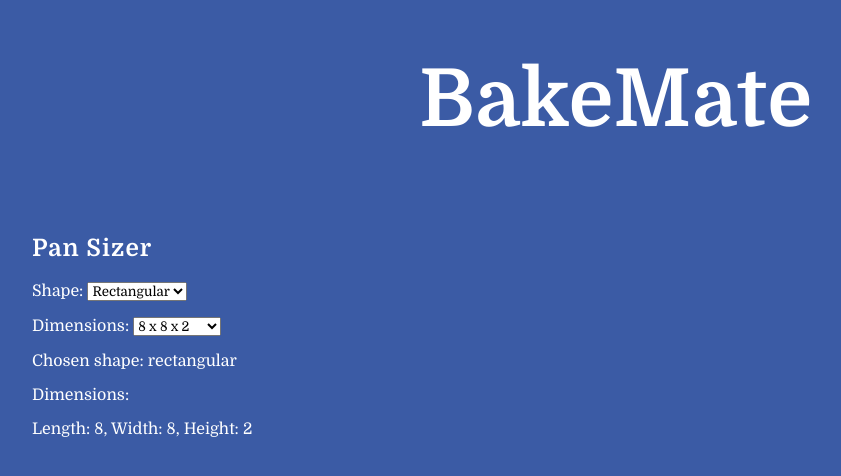
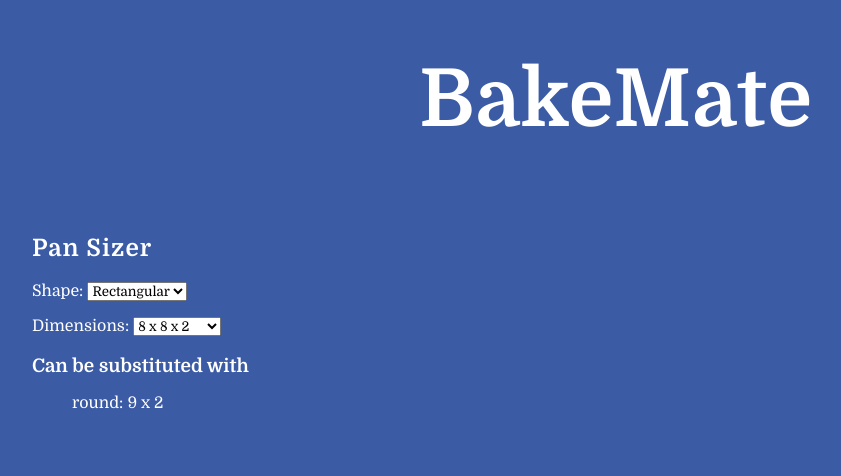
Before and after one commit to amandaclement/bake-mate, a React (Create React App) app: page / in a window 1280 px wide. Shown: the top 476 px of the page, without its empty margins (24-865 px from the left). Built offline with nearby package versions, Linux system fonts and the light colour scheme.

Commit message:
Updated PanSizer: form is fully functional & renders matches to page

```diff
--- a/src/components/PanSizer.jsx
+++ b/src/components/PanSizer.jsx
@@ -4,31 +4,36 @@ import { useState } from 'react';
 const pans = {
     rectangular: [
         { length: 8, width: 8, height: 2 },
-        { length: 9, width: 9, height: 2 },
+        { length: 9, width: 9, height: 2  },
         { length: 10, width: 10, height: 2 },
         { length: 11, width: 7, height: 2 },
         { length: 13, width: 9, height: 2 }
     ],
     round: [
         { diameter: 6, height: 2 },
+        { diameter: 8, height: 2 },
         { diameter: 9, height: 2 },
-        { diameter: 9, height: 2 }
+        { diameter: 10, height: 2 }
     ],
     springform: [
-        { diameter: 9, height: 2.5 },
-        { diameter: 10, height: 2.5 }
+        { diameter: 8, height: 3 },
+        { diameter: 9, height: 3 }
     ],
     bundt: [
+        { diameter: 8, height: 4 },
         { diameter: 10, height: 3 }
     ],
     tube: [
+        { diameter: 8, height: 3 },
         { diameter: 9, height: 3 }
     ],
     loaf: [
-        { length: 8, width: 4, height: 3 },
-        { length: 9, width: 5, height: 3 }
+        { length: 8, width: 4, height: 2.5 },
+        { length: 9, width: 5, height: 2.5 }
     ],
 };
+
+const maxVolumeDifference = 0.1;
 
 // Generates dimension options for specific pan type
 function dimensionOptions(type) {
@@ -42,6 +47,67 @@ function dimensionOptions(type) {
             value: { diameter, height },
             label: `${diameter} x ${height}`
         }));
+    }
+}
+
+// Converts cubic inches to litres
+function cubicInchesToLitres(x) {
+    return x * 0.0163871;
+}
+
+// Calculates volume of a cylinder without unit conversion
+function cylinderVolume(diameter, height) {
+    return (diameter/2) * (diameter/2) * height * Math.PI;
+}
+
+// Calculates volume of a cuboid with unit conversion
+function calculateCuboidVolume({ length, width, height }) {
+    return cubicInchesToLitres(length * width * height);
+}
+
+// Calculates volume of a cylinder with unit conversion
+function calculateCylinderVolume({ diameter, height }) {
+    return cubicInchesToLitres(cylinderVolume(diameter, height));
+}
+
+// Calculates volume of a cylinder with a hole in the middle with unit conversion
+// Scaler is used in a very rudimentary way to account for loss of volume due to angled base of bundt cakes
+function calculateHollowCylinderVolume({ diameter, height }, scaler) {
+    const outerVolume = cylinderVolume(diameter, height);
+    const innerDiameter = diameter/10;
+    const innerVolume = cylinderVolume(innerDiameter, height);
+    return cubicInchesToLitres(outerVolume * scaler - innerVolume);
+}
+
+// Calculates volume of pan based on type and dimensions
+function calculateVolume(type, dimensions) {
+    if (type === 'rectangular' || type === 'loaf') {
+        return calculateCuboidVolume(dimensions);
+    } else if (type === 'round' || type === 'springform') {
+        return calculateCylinderVolume(dimensions);
+    } else if (type === 'tube') {
+        return calculateHollowCylinderVolume(dimensions, 1);
+    } else if (type === 'bundt') {
+        return calculateHollowCylinderVolume(dimensions, 0.7);
+    }
+}
+
+// Adds corresponding volume for each dimension set in pans
+function addVolumes() {
+    for (const type in pans) {
+        pans[type].forEach(dimensions => {
+            dimensions.volume = calculateVolume(type, dimensions);
+        });
+    }
+}
+addVolumes();
+
+// Generates dimension options for specific pan type
+function getDimensions(type, pan) {
+    if (type === 'rectangular' || type === 'loaf') {
+        return `${pan.length} x ${pan.width} x ${pan.height}`;
+    } else {
+        return `${pan.diameter} x ${pan.height}`;
     }
 }
 
@@ -75,8 +141,38 @@ export default function PanSizer() {
         setSelectedDimensionsIndex(event.target.value);
     }
 
-    // Get the selected dimension based on the selected index
-    const selectedDimension = dimensions[selectedDimensionsIndex];
+    // Returns an array of acceptable pan conversions, formatted as [pan type, pan dimension string]
+    function findMatches(shape, selectedVolume) {
+        var matches = [];
+        for (const type in pans) {
+            if (type !== shape) {
+                pans[type].forEach(pan => {
+                    if (Math.abs(pan.volume - selectedVolume) < maxVolumeDifference) {
+                        matches.push([type, getDimensions(type, pan)]);
+                    }
+                });
+            }
+        }
+        return matches;
+    }
+
+    // Renders the matches array in list form
+    function renderMatches(shape, selectedVolume) {
+        const matches = findMatches(shape, selectedVolume);
+        if (matches.length === 0) {
+            return <p>No substitutions found.</p>;
+        }
+        return (
+            <div>
+                <h3>Can be substituted with</h3>
+                <ul>
+                    {matches.map((item, index) => (
+                        <li key={index}>{item[0]}: {item[1]}</li>
+                    ))}
+                </ul>
+            </div>
+        );
+    }
 
     // Render the component
     return (
@@ -94,9 +190,9 @@ export default function PanSizer() {
                         <option value="rectangular">Rectangular</option>
                         <option value="round">Round</option>
                         <option value="springform">Springform</option>
-                        <option value="loaf">Loaf</option>
                         <option value="bundt">Bundt</option>
                         <option value="tube">Tube</option>
+                        <option value="loaf">Loaf</option>
                     </select>
                 </p>
 
@@ -118,13 +214,9 @@ export default function PanSizer() {
                     </select>
                 </p>
 
-                <div>
-                    {/* Display selected shape and dimensions */}
-                    <p>{`Chosen shape: ${shape}`}</p>
-                    <p>Dimensions: </p>
-                    {(shape === 'rectangular' || shape === 'loaf') ?
-                    `Length: ${selectedDimension.value.length}, Width: ${selectedDimension.value.width}, Height: ${selectedDimension.value.height}` :
-                    `Diameter: ${selectedDimension.value.diameter}, Height: ${selectedDimension.value.height}` }
+                <div id="pan-matches">
+                    {/* Display matches, if any */}
+                    {renderMatches(shape, pans[shape][selectedDimensionsIndex].volume)}
                 </div>
             </form>
         </section>
--- a/src/index.css
+++ b/src/index.css
@@ -33,3 +33,7 @@ h1 {
     margin-left: 2em;
     padding: 1em;
 }
+
+ul {
+    list-style-type: none;
+}
```
